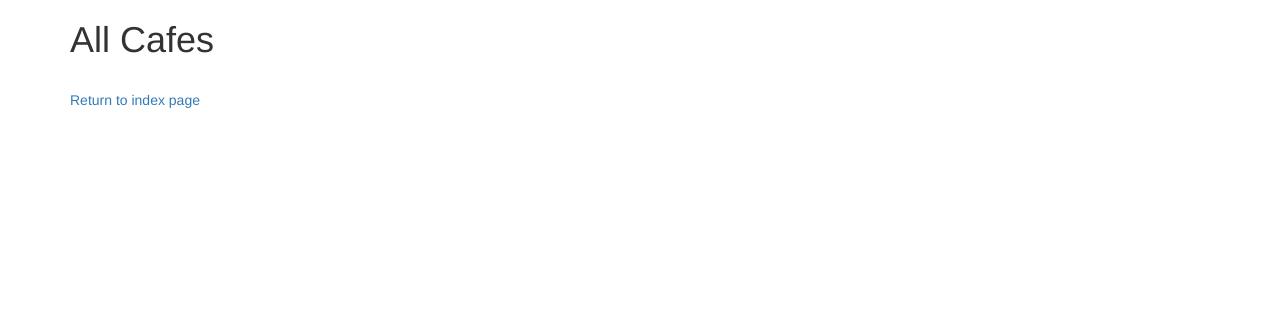
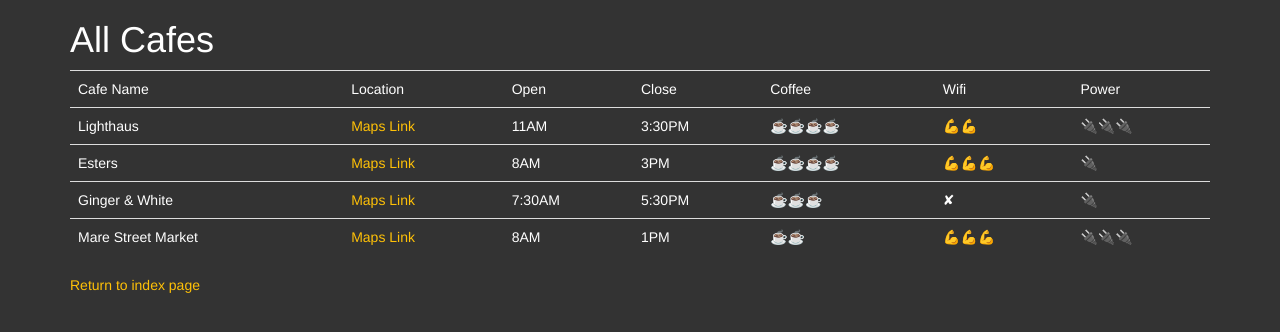
Before and after one commit to brylimz/coffee-wifi-boostrap-flask-csv, a Flask app: page /cafes in a window 1280 px wide. Shown: the top 332 px of the page. Run offline with Flask 2, Linux system fonts and the light colour scheme; parts of the project's set-up code (start-up, migrations or seed data) failed here and were passed over; some libraries are stand-ins or nearby versions.

Commit message:
this is hard lol

```diff
--- a/main.py
+++ b/main.py
@@ -12,29 +12,15 @@ Bootstrap(app)
 
 class CafeForm(FlaskForm):
     cafe = StringField('Cafe name', validators=[DataRequired()])
-    location = StringField("Cafe location on Google Maps(URL)", validators=[DataRequired(), URL()])
-    open = StringField("Closing Time e.g. 8AM", validators=[DataRequired()])
-    close = StringField("Closing Time e.g. 5:30PM")
-    coffee_rating = SelectField("Coffee Rating", choices=["☕", "☕☕", "☕☕☕", "☕☕☕☕",
-                                                          "☕☕☕☕☕"], validators=DataRequired())
-    wifi_rating = SelectField("Wifi Strength Rating", choices=["✘", "💪", "💪💪", "💪💪💪", "💪💪💪💪", "💪💪💪💪💪"],
-                              validators=[DataRequired()])
-    power_rating = SelectField("Power Socket Availability",
-                               choices=["✘", "🔌", "🔌🔌", "🔌🔌🔌", "🔌🔌🔌🔌", "🔌🔌🔌🔌🔌"],
-                               validators=[DataRequired()])
+    location = StringField("Cafe Location on Google Maps (URL)", validators=[DataRequired(), URL()])
+    open = StringField("Opening Time e.g. 8AM", validators=[DataRequired()])
+    close = StringField("Closing Time e.g. 5:30PM", validators=[DataRequired()])
+    coffee_rating = SelectField("Coffee Rating", choices=["☕️", "☕☕", "☕☕☕", "☕☕☕☕", "☕☕☕☕☕"], validators=[DataRequired()])
+    wifi_rating = SelectField("Wifi Strength Rating", choices=["✘", "💪", "💪💪", "💪💪💪", "💪💪💪💪", "💪💪💪💪💪"], validators=[DataRequired()])
+    power_rating = SelectField("Power Socket Availability", choices=["✘", "🔌", "🔌🔌", "🔌🔌🔌", "🔌🔌🔌🔌", "🔌🔌🔌🔌🔌"], validators=[DataRequired()])
     submit = SubmitField('Submit')
 
 
-# Exercise:
-# add: Location URL, open time, closing time, coffee rating, wifi rating, power outlet rating fields
-# make coffee/wifi/power a select element with choice of 0 to 5.
-#e.g. You could use emojis ☕️/💪/✘/🔌
-# make all fields required except submit
-# use a validator to check that the URL field has a URL entered.
-# ---------------------------------------------------------------------------
-
-
-# all Flask routes below
 @app.route("/")
 def home():
     return render_template("index.html")
@@ -50,13 +36,10 @@ def add_cafe():
                            f"{form.open.data},"
                            f"{form.close.data},"
                            f"{form.coffee_rating.data},"
-                           f"{form.wifi_rating},"
-                           f"{form.power_rating}")
-            return redirect(url_for('cafes'))
+                           f"{form.wifi_rating.data},"
+                           f"{form.power_rating.data}")
+        return redirect(url_for('cafes'))
     return render_template('add.html', form=form)
-    # Exercise:
-    # Make the form write a new row into cafe-data.csv
-    # with   if form.validate_on_submit()
 
 
 @app.route('/cafes')
--- a/templates/cafes.html
+++ b/templates/cafes.html
@@ -1,6 +1,13 @@
 {% extends 'bootstrap/base.html' %}
 
-{% block title %}Restaurants{% endblock %}
+{% block styles %}
+{{ super() }}
+	<link rel="stylesheet" href="{{ url_for('static', filename='css/styles.css') }}">
+{% endblock %}
+
+
+{% block title %}All Cafes{% endblock %}
+
 
 {% block content %}
 
@@ -11,12 +18,20 @@
       <h1>All Cafes</h1>
 
 	  <table class="table">
-          <!-- This is where you will write the code to render a Bootstrap
-          Table that contains all the information from the
-          cafe-data.csv file. -->
+
+	  {% for row in cafes %}
+	  <tr>
+		  	{% for item in row %}
+				{% if item[0:4] == "http" %}
+				<td><a href="{{ item }}">Maps Link</a></td>
+				{% else %}
+				<td>{{ item }}</td>
+				{% endif %}
+			{% endfor %}
+	  </tr>
+	  {% endfor %}
   	  </table>
-
-      <p><a href="#">Return to index page</a></p>
+      <p><a href="{{ url_for('home') }}">Return to index page</a></p>
 
     </div>
   </div>
```
Also changed, not shown: templates/add.html (+8 -6 lines), templates/index.html (+8 -0 lines).
